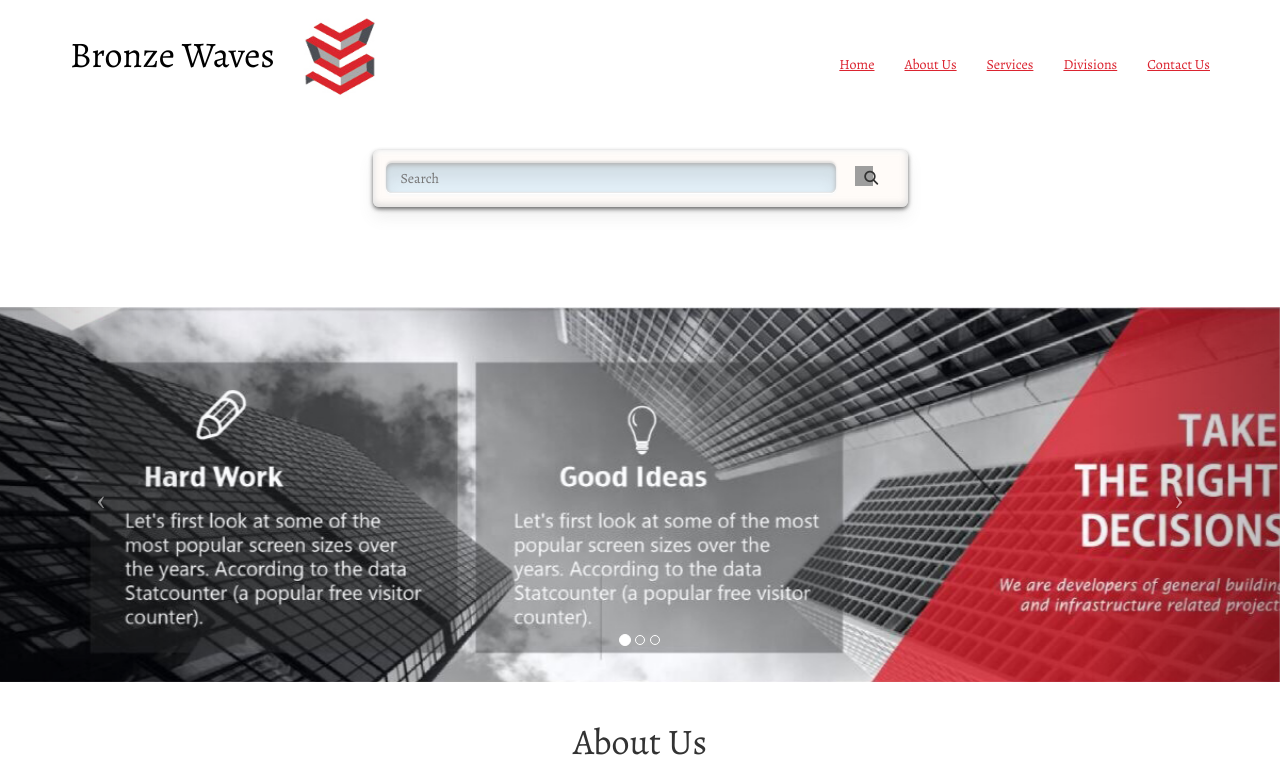
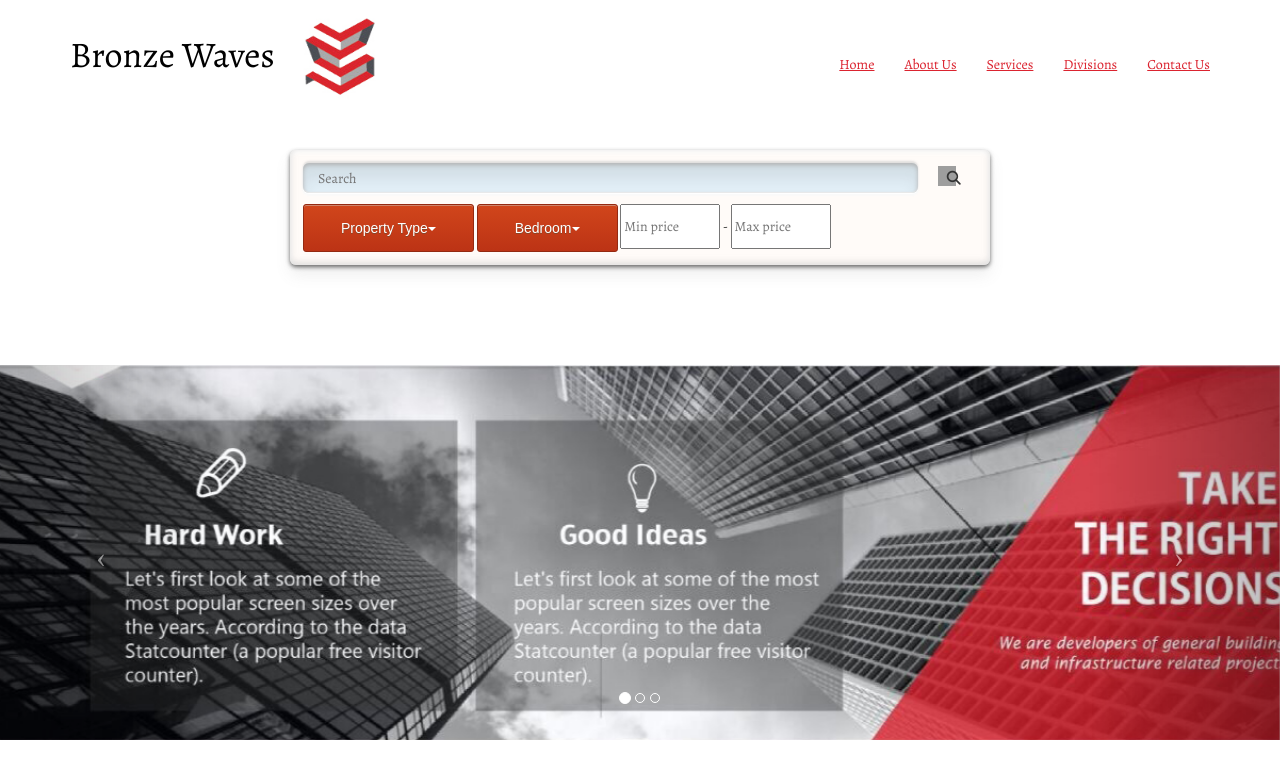
Before and after one commit to ruforavishnu/bronze-waves-website, a PHP site: page / in a window 1280 px wide. Shown: the top 765 px of the page. Run offline with PHP 8.4, Linux system fonts and the light colour scheme; some libraries are stand-ins or nearby versions; grey boxes are pictures that could not be loaded.

Commit message:
added property-type, bedroom and min&max price to search bar

```diff
--- a/css/searchbar-styles.css
+++ b/css/searchbar-styles.css
@@ -5,7 +5,7 @@
 .searchbox_1{
 background-color: #fffbf8;
 padding:13px;
-width:535px;
+width:700px;
 margin: 100px auto;
 -webkit-box-sizing:border-box;
 -moz-box-sizing:border-box;
@@ -28,7 +28,7 @@ box-shadow:
 0 2px 4px 2px rgba(255, 255, 255, 0.83) inset;
 }
 .search_1{
-width:450px;
+width:615px;
 height:30px;
 padding-left:15px;
 border-radius:6px;
@@ -73,8 +73,72 @@ cursor:pointer;
 .search_1:focus{
 outline:0;
 }
-
+/*my styles*/
+.btn-custom
+{
+	color:#fff;
+}
 .search-btn-padding
 {
 	padding-left:20px;
 }
+
+.myButton {
+	-moz-box-shadow:inset 0px 1px 0px 0px #cf866c;
+	-webkit-box-shadow:inset 0px 1px 0px 0px #cf866c;
+	box-shadow:inset 0px 1px 0px 0px #cf866c;
+	background:-webkit-gradient(linear, left top, left bottom, color-stop(0.05, #d0451b), color-stop(1, #bc3315));
+	background:-moz-linear-gradient(top, #d0451b 5%, #bc3315 100%);
+	background:-webkit-linear-gradient(top, #d0451b 5%, #bc3315 100%);
+	background:-o-linear-gradient(top, #d0451b 5%, #bc3315 100%);
+	background:-ms-linear-gradient(top, #d0451b 5%, #bc3315 100%);
+	background:linear-gradient(to bottom, #d0451b 5%, #bc3315 100%);
+	filter:progid:DXImageTransform.Microsoft.gradient(startColorstr='#d0451b', endColorstr='#bc3315',GradientType=0);
+	background-color:#d0451b;
+	-moz-border-radius:3px;
+	-webkit-border-radius:3px;
+	border-radius:3px;
+	border:1px solid #942911;
+	display:inline-block;
+	cursor:pointer;
+	color:#ffffff;
+	font-family:Arial;
+	font-size:13px;
+	padding:6px 24px;
+	text-decoration:none;
+	text-shadow:0px 1px 0px #854629;
+}
+.myButton:hover {
+	background:-webkit-gradient(linear, left top, left bottom, color-stop(0.05, #bc3315), color-stop(1, #d0451b));
+	background:-moz-linear-gradient(top, #bc3315 5%, #d0451b 100%);
+	background:-webkit-linear-gradient(top, #bc3315 5%, #d0451b 100%);
+	background:-o-linear-gradient(top, #bc3315 5%, #d0451b 100%);
+	background:-ms-linear-gradient(top, #bc3315 5%, #d0451b 100%);
+	background:linear-gradient(to bottom, #bc3315 5%, #d0451b 100%);
+	filter:progid:DXImageTransform.Microsoft.gradient(startColorstr='#bc3315', endColorstr='#d0451b',GradientType=0);
+	background-color:#bc3315;
+}
+.myButton:active {
+	position:relative;
+	top:1px;
+}
+.input-price
+{
+	width:100px !important;
+	height:45px !important;
+}
+.li-pad-nicely
+{
+
+	padding-left:20px;
+	padding-right:20px;
+	color:#000;
+}
+.search-extra-buttons
+{
+	padding-top:10px;
+}
+.span-pad
+{
+	padding-left:10px;
+}
--- a/index.html
+++ b/index.html
@@ -36,6 +36,8 @@
 	<script src="https://use.fontawesome.com/b94ecde39a.js"></script>
     <script src="js/jquery.js"></script>
     <script type="text/javascript" src="js/smoothscroll.js"></script>
+    <script type="text/javascript" src="js/myjquery-scripts.js"></script>
+
 
 </head>
 
@@ -96,6 +98,45 @@
     <form class="searchbox_1" action="">
 <input type="search" class="search_1" placeholder="Search" />
 <button type="submit" class="submit_1 " value="search"><i class="fa fa-search search-btn-padding" aria-hidden="true"></i></button>
+<div class="search-extra-buttons">
+
+    <button class="dropdown myButton">
+    <a href="#" class="dropdown-toggle btn btn-custom" data-toggle="dropdown">Property Type<b class="caret"></b></a>
+    <ul class="dropdown-menu ">
+        <li class="li-pad-nicely">
+        <input type="radio" name="property-type" value="Building"><span class="span-pad">Building</span>
+
+        </li>
+        <li class="li-pad-nicely">
+        <input type="radio" name="property-type" value="Apartment"><span class="span-pad">Apartment</span>
+        </li>
+        <li class="li-pad-nicely">
+        <input type="radio" name="property-type" value="Flat"><span class="span-pad">Flat</span>
+        </li>
+
+    </ul>
+    </button>
+        <button class="dropdown myButton">
+    <a href="#" class="dropdown-toggle btn btn-custom" data-toggle="dropdown">Bedroom<b class="caret"></b></a>
+    <ul class="dropdown-menu">
+        <li class="li-pad-nicely">
+        <input type="checkbox" name="property-type" value="1bhk"><span class="span-pad">1 BHK</span>
+        </li>
+        <li class="li-pad-nicely">
+        <input type="checkbox" name="property-type" value="1bhk"><span class="span-pad">2 BHK</span>
+        </li>
+        <li class="li-pad-nicely">
+        <input type="checkbox" name="property-type" value="1bhk"><span class="span-pad">3 BHK</span>
+        </li>
+
+    </ul>
+    </button>
+
+	<input type="text" width="20" class="input-price" placeholder="Min price" />
+    -
+  	<input type="text" width="20" class="input-price" placeholder="Max price" />
+</div>
+
 </form>
     </header>
     <!-- Header Carousel -->
--- /dev/null
+++ b/js/myjquery-scripts.js
@@ -0,0 +1,8 @@
+// JavaScript Document
+
+$( "#btn-property" ).click(function() {
+  $( "#div-property" ).slideToggle( "slow", function() {
+    // Animation complete.
+	console.log('toggle clicked');
+  });
+});
```
